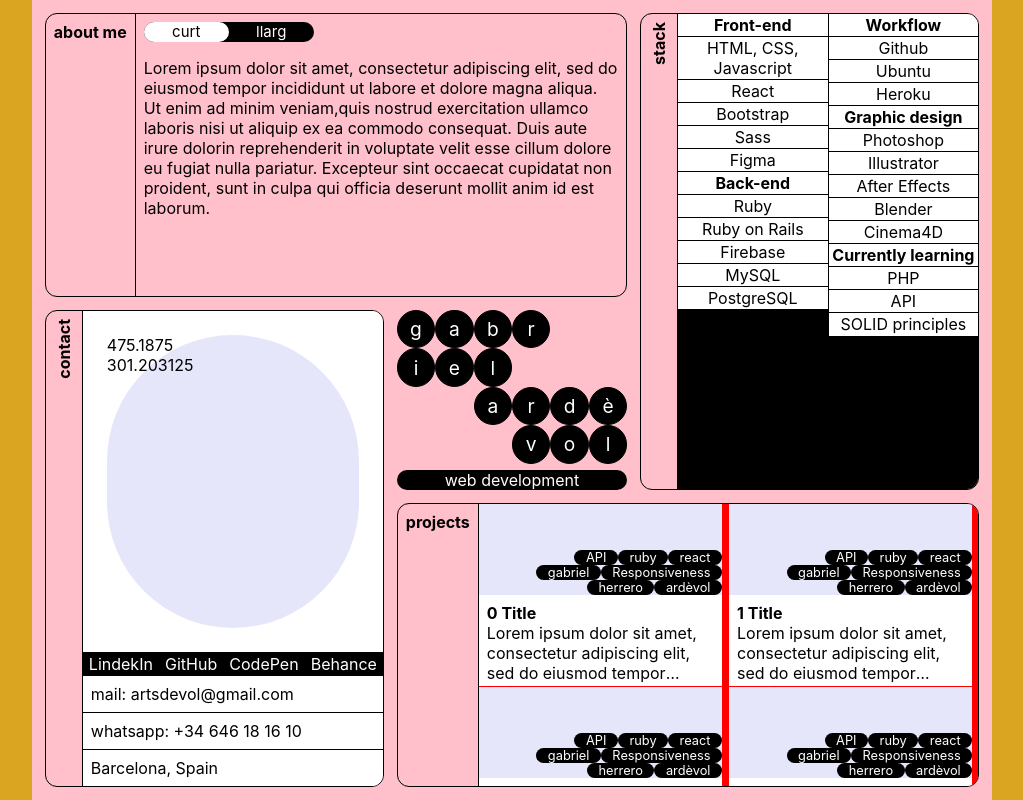
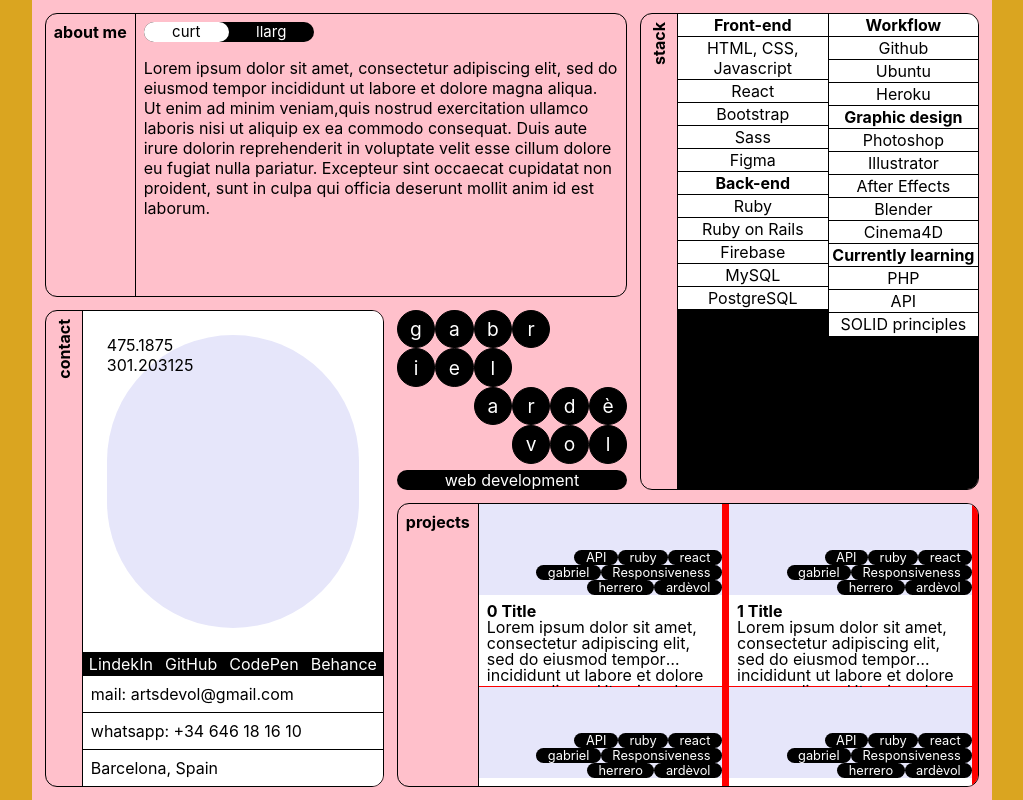
Before and after one commit to gabrielardevol/portfolio-3, a React (Create React App) app: page / in a window 1280 px wide. Shown: the whole page, without its empty margins (128-1151 px from the left). Built offline with nearby package versions, Linux system fonts and the light colour scheme.

Commit message:
test .project line height

```diff
--- a/src/style/Projects.css
+++ b/src/style/Projects.css
@@ -27,6 +27,8 @@
   -webkit-line-clamp: 4;
   -webkit-box-orient: vertical;
   overflow: hidden;
+  font-size: 1em;
+  line-height: 1em;
   height: 6em
 }
 
```
Also changed, not shown: TODO.txt.
